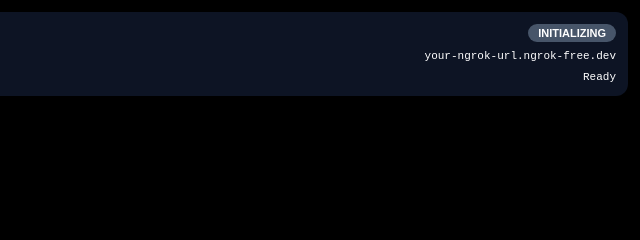
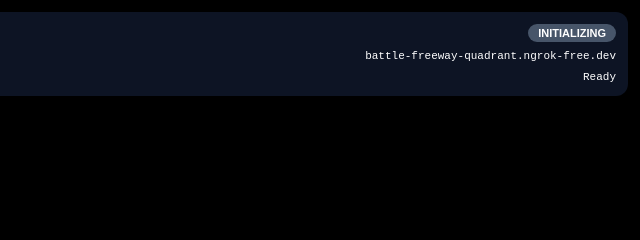
Before and after one commit to lyssking/Home_VPS, a website: page public/viewer.html in a window 1280 px wide. Shown: the top 240 px of the page, 640-1280 px from the left. Drawn offline with nearby package versions, Linux system fonts and the light colour scheme.

Commit message:
update ngrok url

```diff
--- a/public/viewer.html
+++ b/public/viewer.html
@@ -46,7 +46,7 @@
     // ==========================================
     // PASTE YOUR NGROK URL HERE:
     // ==========================================
-    const NGROK_BASE_URL = "https://your-ngrok-url.ngrok-free.dev";
+    const NGROK_BASE_URL = "https://battle-freeway-quadrant.ngrok-free.dev";
     const VPS_ENDPOINT = `${NGROK_BASE_URL}/api/vps/localize`;
 
     document.getElementById("vps-endpoint-label").innerText = NGROK_BASE_URL.replace("https://", "");
```
